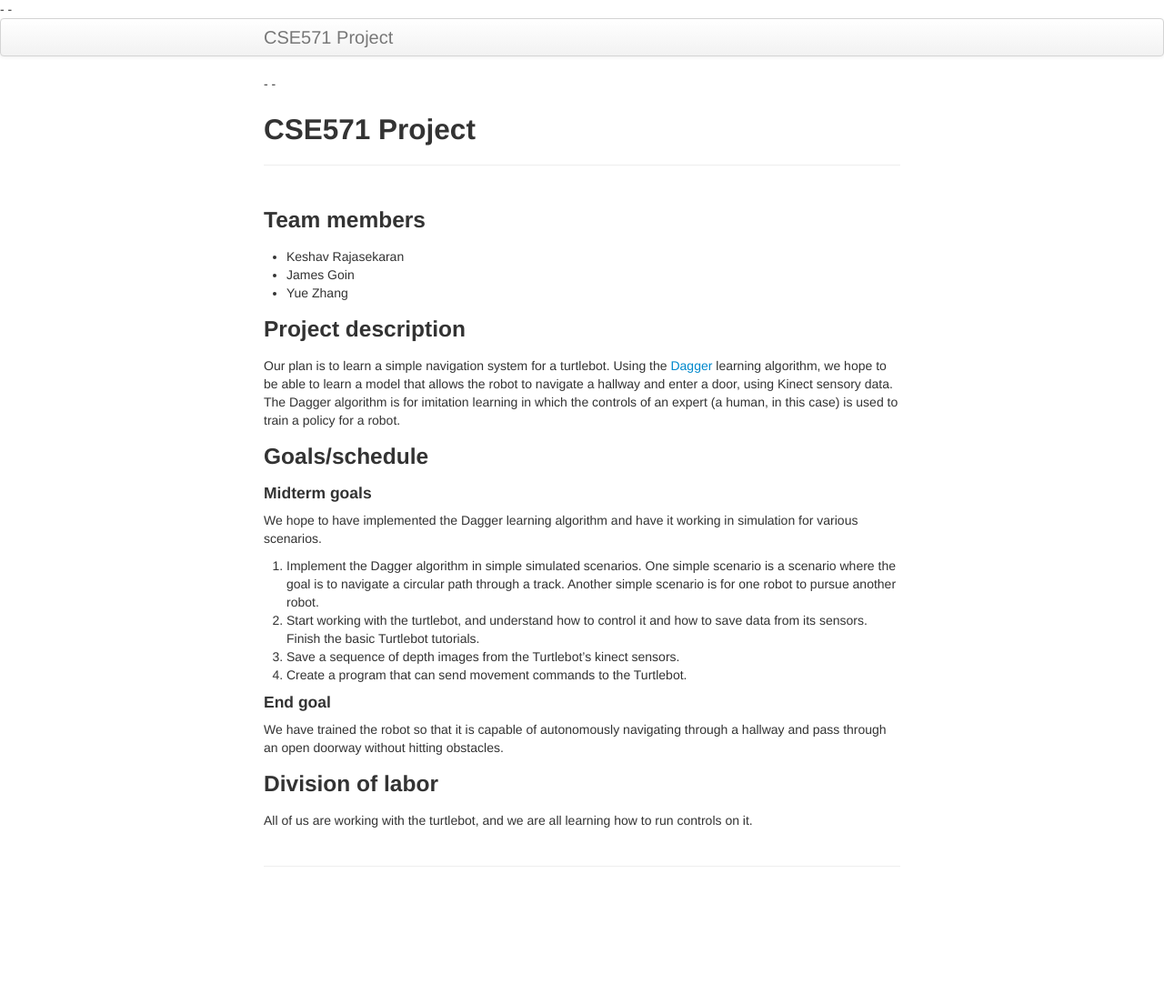
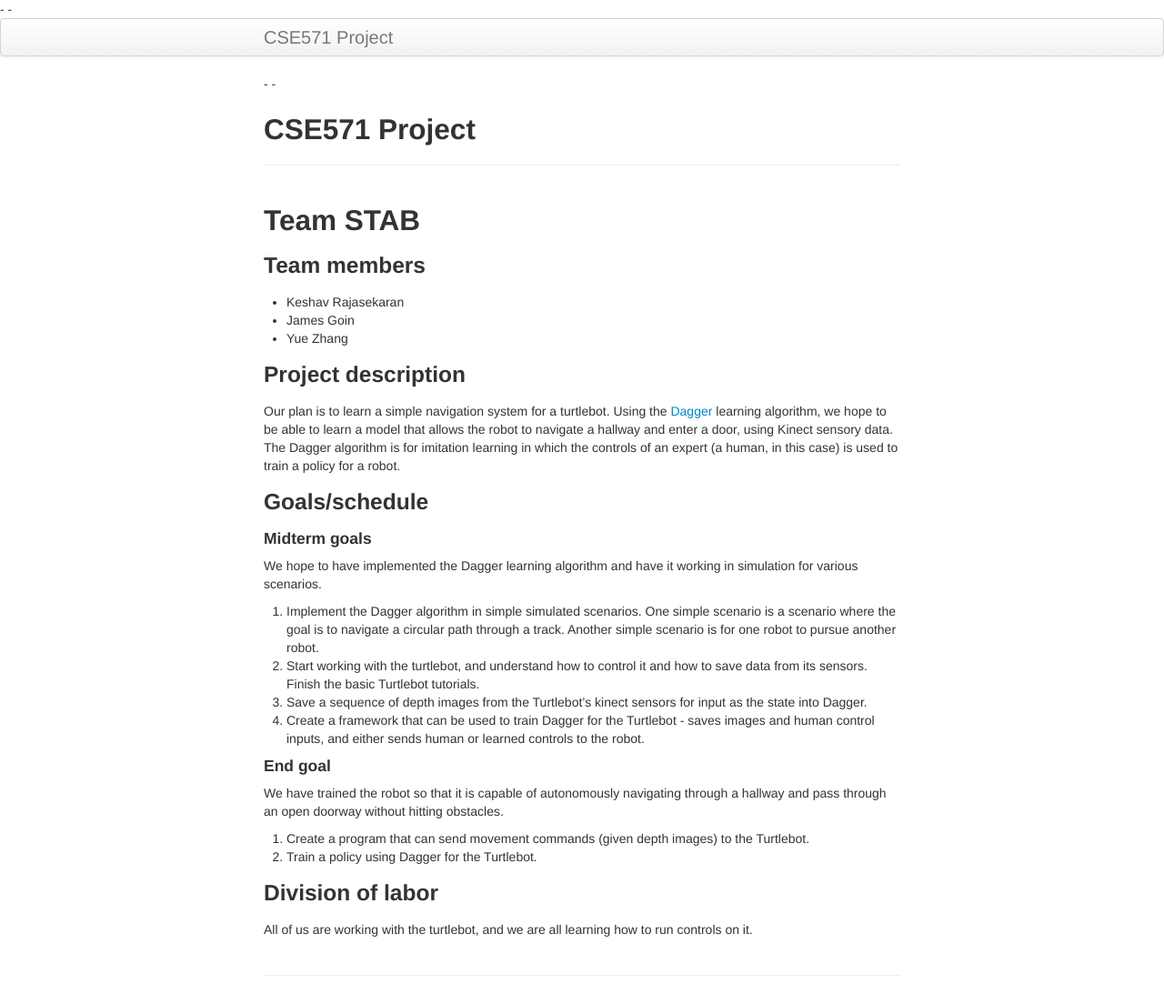
Before and after one commit to yjzhang/cse571_project, a Jekyll site: the page built from docs/index.md, in a window 1280 px wide. Shown: the whole page at 91% size. Built offline with Jekyll 4.4.1, drawn with Linux system fonts in a browser that asks for light colours; before the commit the page ends 984 px from its top, so only the background shows below that.

Commit message:
updates to website

```diff
--- a/docs/index.md
+++ b/docs/index.md
@@ -3,6 +3,8 @@ layout: page
 title: CSE571 Project
 description: cse571 project
 ---
+
+## Team STAB
 
 ### Team members
 - Keshav Rajasekaran
@@ -21,13 +23,16 @@ We hope to have implemented the Dagger learning algorithm and have it working in
 
 1. Implement the Dagger algorithm in simple simulated scenarios. One simple scenario is a scenario where the goal is to navigate a circular path through a track. Another simple scenario is for one robot to pursue another robot.
 2. Start working with the turtlebot, and understand how to control it and how to save data from its sensors. Finish the basic Turtlebot tutorials.
-3. Save a sequence of depth images from the Turtlebot's kinect sensors.
-4. Create a program that can send movement commands to the Turtlebot.
+3. Save a sequence of depth images from the Turtlebot's kinect sensors for input as the state into Dagger.
+4. Create a framework that can be used to train Dagger for the Turtlebot - saves images and human control inputs, and either sends human or learned controls to the robot.
 
 #### End goal
 
 We have trained the robot so that it is capable of autonomously navigating through a hallway and pass through an open doorway without hitting obstacles.
 
+1. Create a program that can send movement commands (given depth images) to the Turtlebot.
+2. Train a policy using Dagger for the Turtlebot.
+
 ### Division of labor
 
 All of us are working with the turtlebot, and we are all learning how to run controls on it.
```
